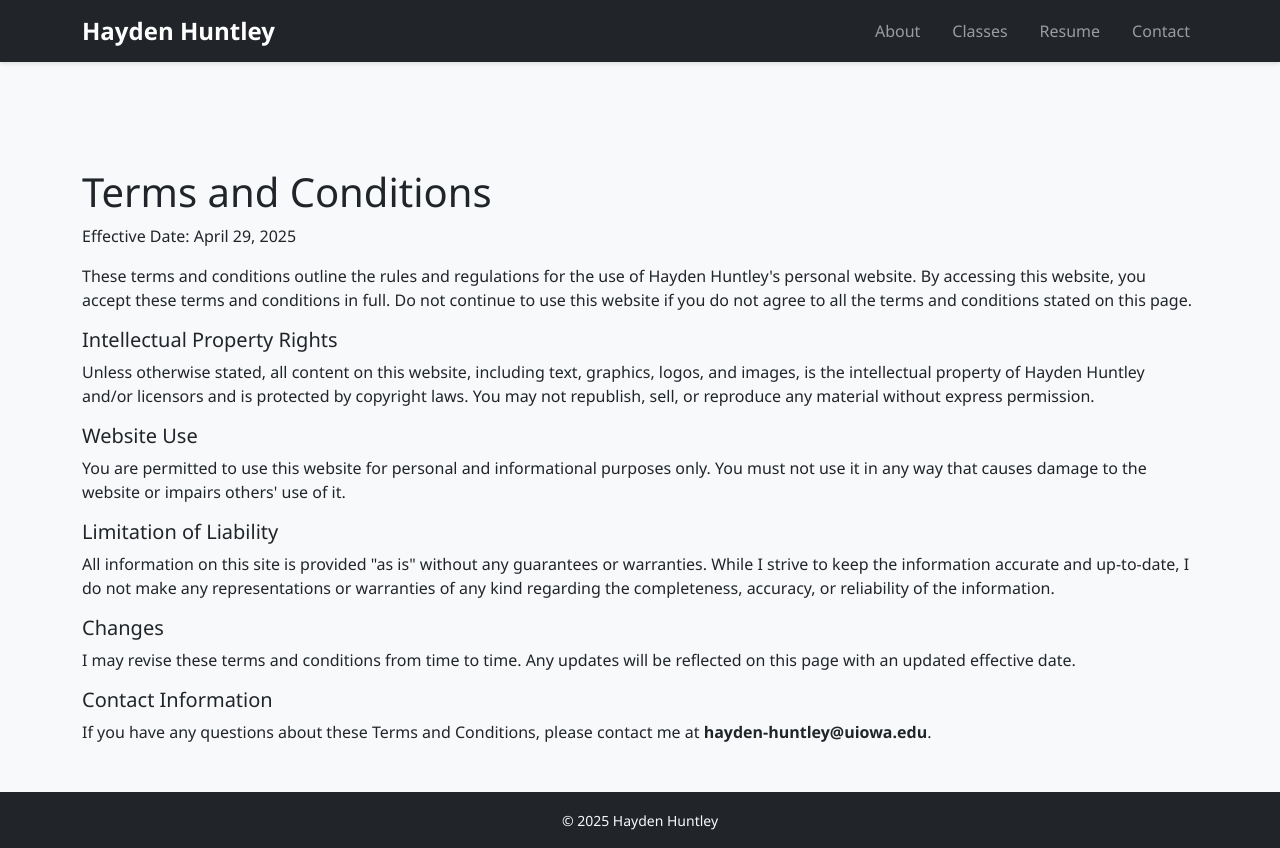
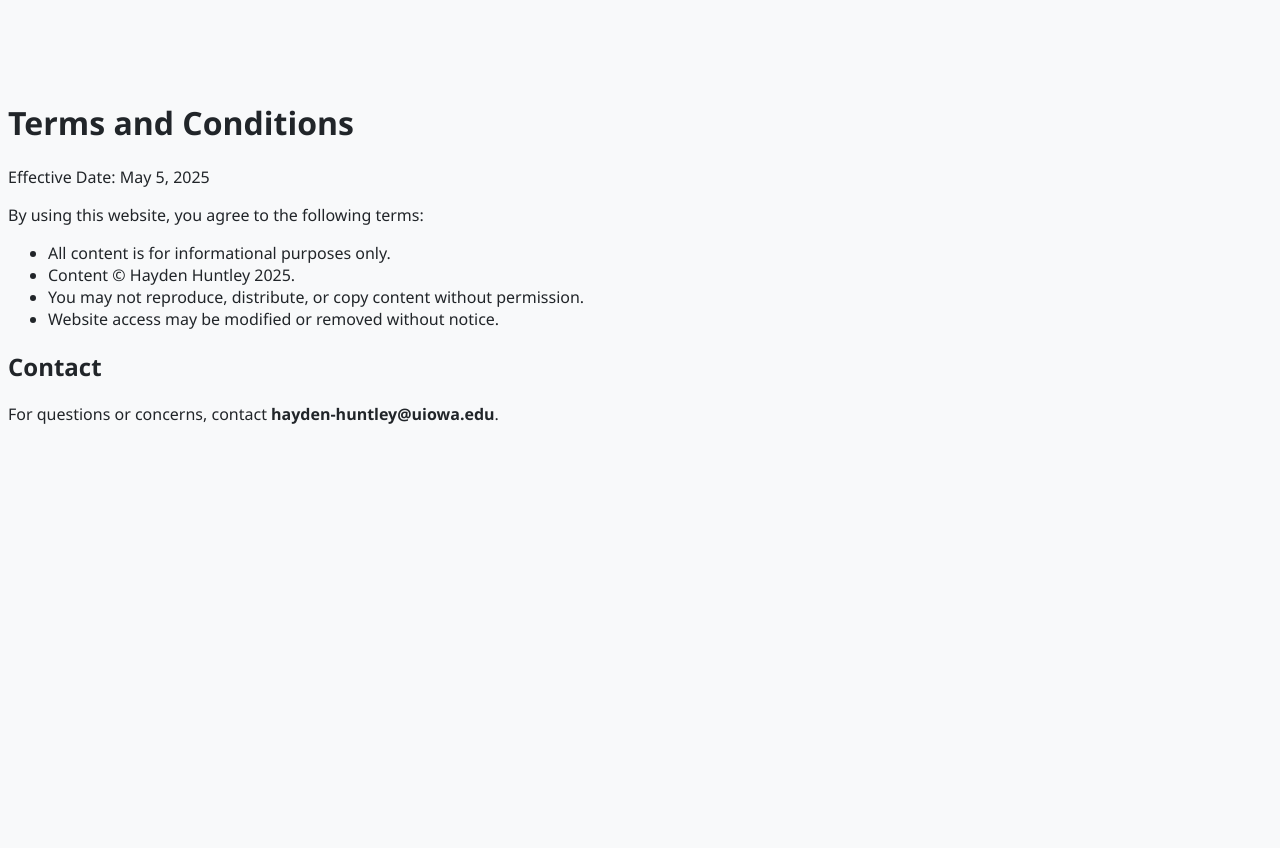
Before and after one commit to haydenhuntley/hayden-portfolio, a plain HTML site: page terms.html in a window 1280 px wide. After the commit the page ends 800 px from the top, so only its background shows below. Drawn offline with nearby package versions, Linux system fonts and the light colour scheme; files that its build step writes are made by us from their sources.

Commit message:
fixed terms.html

```diff
--- a/terms.html
+++ b/terms.html
@@ -2,100 +2,30 @@
 <html lang="en">
   <head>
     <meta charset="UTF-8" />
-    <meta name="viewport" content="width=device-width, initial-scale=1" />
+    <meta name="viewport" content="width=device-width, initial-scale=1.0" />
     <title>Terms and Conditions | Hayden Huntley</title>
-    <link
-      href="https://cdn.jsdelivr.net/npm/bootstrap@5.3.2/dist/css/bootstrap.min.css"
-      rel="stylesheet"
-    />
     <link rel="stylesheet" href="style.css" />
   </head>
   <body>
-    <nav class="navbar navbar-expand-lg navbar-dark bg-dark fixed-top">
-      <div class="container">
-        <a class="navbar-brand" href="index.html">Hayden Huntley</a>
-        <button
-          class="navbar-toggler"
-          type="button"
-          data-bs-toggle="collapse"
-          data-bs-target="#navbarNav"
-        >
-          <span class="navbar-toggler-icon"></span>
-        </button>
-        <div class="collapse navbar-collapse" id="navbarNav">
-          <ul class="navbar-nav ms-auto">
-            <li class="nav-item">
-              <a class="nav-link" href="about.html">About</a>
-            </li>
-            <li class="nav-item">
-              <a class="nav-link" href="classes.html">Classes</a>
-            </li>
-            <li class="nav-item">
-              <a class="nav-link" href="resume.html">Resume</a>
-            </li>
-            <li class="nav-item">
-              <a class="nav-link" href="contact.html">Contact</a>
-            </li>
-          </ul>
-        </div>
-      </div>
-    </nav>
+    <main class="container">
+      <h1>Terms and Conditions</h1>
+      <p>Effective Date: May 5, 2025</p>
+      <p>By using this website, you agree to the following terms:</p>
 
-    <main class="container mt-5 pt-5">
-      <section class="mb-5">
-        <h1>Terms and Conditions</h1>
-        <p>Effective Date: April 29, 2025</p>
-        <p>
-          These terms and conditions outline the rules and regulations for the
-          use of Hayden Huntley's personal website. By accessing this website,
-          you accept these terms and conditions in full. Do not continue to use
-          this website if you do not agree to all the terms and conditions
-          stated on this page.
-        </p>
+      <ul>
+        <li>All content is for informational purposes only.</li>
+        <li>Content © Hayden Huntley 2025.</li>
+        <li>
+          You may not reproduce, distribute, or copy content without permission.
+        </li>
+        <li>Website access may be modified or removed without notice.</li>
+      </ul>
 
-        <h5>Intellectual Property Rights</h5>
-        <p>
-          Unless otherwise stated, all content on this website, including text,
-          graphics, logos, and images, is the intellectual property of Hayden
-          Huntley and/or licensors and is protected by copyright laws. You may
-          not republish, sell, or reproduce any material without express
-          permission.
-        </p>
-
-        <h5>Website Use</h5>
-        <p>
-          You are permitted to use this website for personal and informational
-          purposes only. You must not use it in any way that causes damage to
-          the website or impairs others' use of it.
-        </p>
-
-        <h5>Limitation of Liability</h5>
-        <p>
-          All information on this site is provided "as is" without any
-          guarantees or warranties. While I strive to keep the information
-          accurate and up-to-date, I do not make any representations or
-          warranties of any kind regarding the completeness, accuracy, or
-          reliability of the information.
-        </p>
-
-        <h5>Changes</h5>
-        <p>
-          I may revise these terms and conditions from time to time. Any updates
-          will be reflected on this page with an updated effective date.
-        </p>
-
-        <h5>Contact Information</h5>
-        <p>
-          If you have any questions about these Terms and Conditions, please
-          contact me at <strong>hayden-huntley@uiowa.edu</strong>.
-        </p>
-      </section>
+      <h2>Contact</h2>
+      <p>
+        For questions or concerns, contact
+        <strong>hayden-huntley@uiowa.edu</strong>.
+      </p>
     </main>
-
-    <footer class="bg-dark text-light text-center py-3 mt-5">
-      <small>&copy; 2025 Hayden Huntley</small>
-    </footer>
-
-    <script src="https://cdn.jsdelivr.net/npm/bootstrap@5.3.2/dist/js/bootstrap.bundle.min.js"></script>
   </body>
 </html>
```
